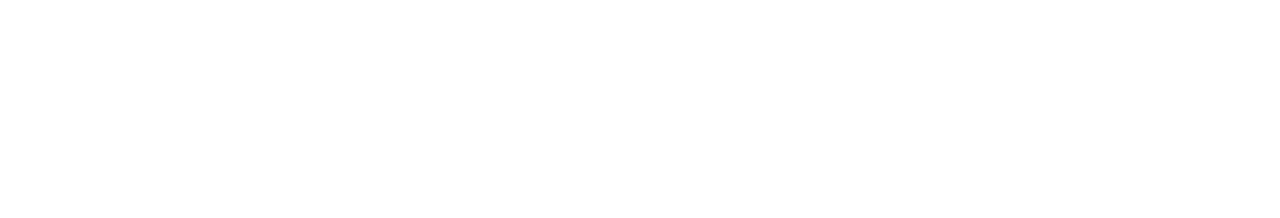
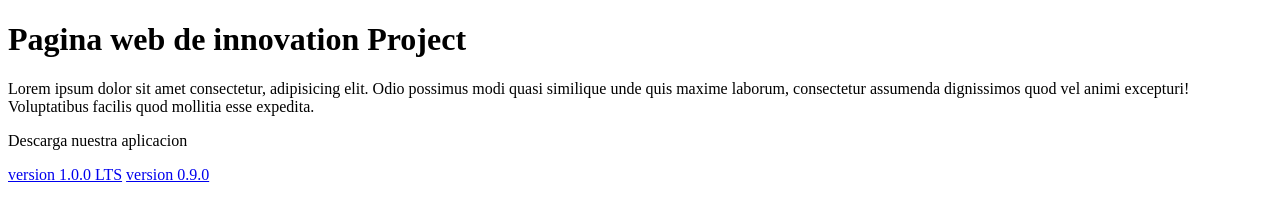
Before and after one commit to yeffreydev/gestFina-innovationProject, a plain HTML site: page web/index.html in a window 1280 px wide. Drawn offline with Linux system fonts and the light colour scheme.

Commit message:
added apks builds

```diff
--- a/web/index.html
+++ b/web/index.html
@@ -1,9 +1,25 @@
 <!DOCTYPE html>
-<html lang="en">
+<html lang="es">
   <head>
     <meta charset="UTF-8" />
     <meta name="viewport" content="width=device-width, initial-scale=1.0" />
-    <title>Document</title>
+    <link rel="stylesheet" href="style.css" />
+    <title>Gest Fina - Landing Page</title>
+    <meta name="title" content="Gest Fina Aplicacion" />
+    <meta name="description" content="aplicacion para gestionar tus finanzas - Peru" />
   </head>
-  <body></body>
+  <body>
+    <h1>Pagina web de innovation Project</h1>
+    <div>
+      Lorem ipsum dolor sit amet consectetur, adipisicing elit. Odio possimus modi quasi similique unde quis maxime laborum, consectetur assumenda dignissimos quod vel animi excepturi! Voluptatibus
+      facilis quod mollitia esse expedita.
+    </div>
+    <div>
+      <p>Descarga nuestra aplicacion</p>
+      <div>
+        <a href="/builds/gest-fina-v-1.0.0-beta.apk" download>version 1.0.0 LTS</a>
+        <a href="/builds/gest-fina-v-1.0.0-beta.apk" download>version 0.9.0</a>
+      </div>
+    </div>
+  </body>
 </html>
```
Also changed, not shown: web/style.css (added), 2 other files.
